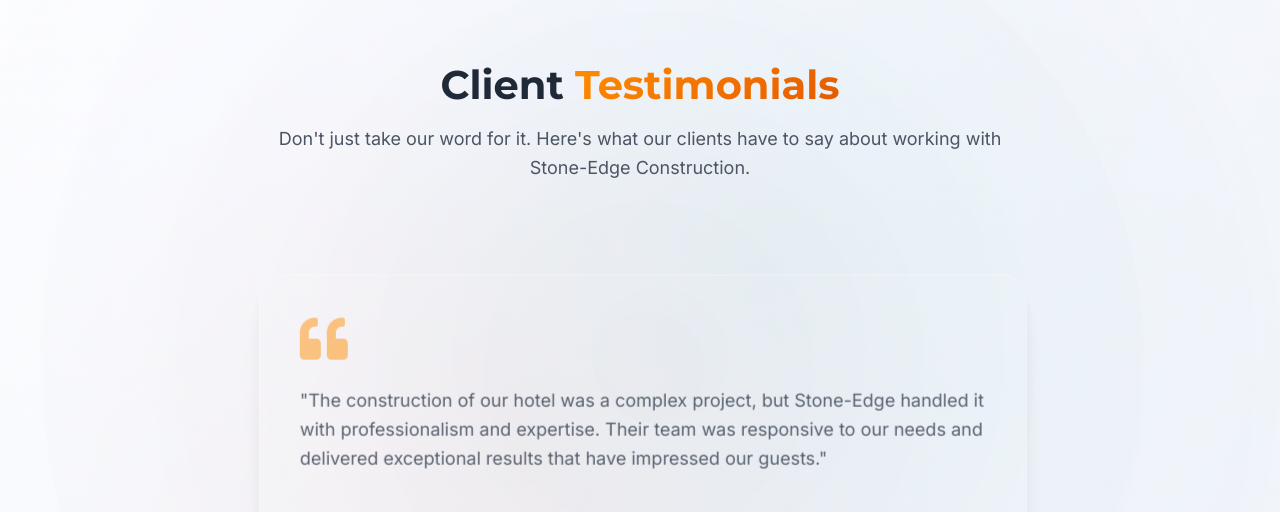
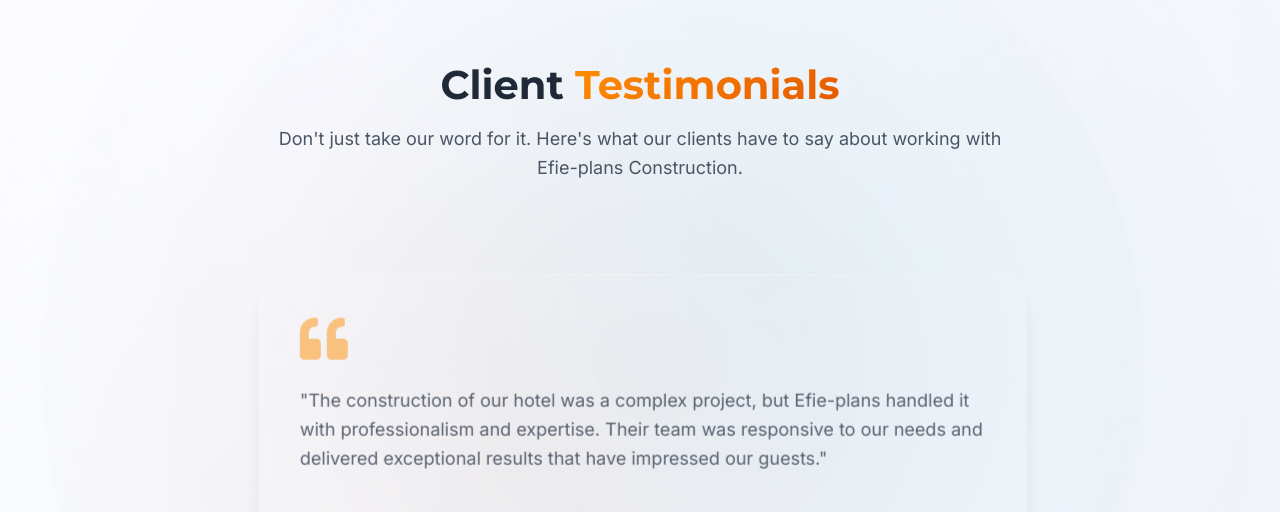
Before and after one commit to AP00014/Efieplans, a React (Vite) app: page /#/ in a window 1280 px wide. Shown: the part 4140-4652 px from the top of the page. Built offline with nearby package versions, Linux system fonts and the light colour scheme; no server answers; grey boxes are pictures that could not be loaded.

Commit message:
newly updated

```diff
--- a/src/components/home/TestimonialsSection.tsx
+++ b/src/components/home/TestimonialsSection.tsx
@@ -11,7 +11,7 @@
     position: 'Property Developer',
     company: 'Accra Estates',
     image: 'https://randomuser.me/api/portraits/men/32.jpg',
-    quote: 'Stone-Edge Construction delivered our residential complex on time and within budget. Their attention to detail and quality workmanship exceeded our expectations. We will definitely work with them again on future projects.',
+    quote: 'Efie-plans Construction delivered our residential complex on time and within budget. Their attention to detail and quality workmanship exceeded our expectations. We will definitely work with them again on future projects.',
     rating: 5
   },
   {
@@ -20,7 +20,7 @@
     position: 'CEO',
     company: 'Mensah Hotels',
     image: 'https://randomuser.me/api/portraits/women/44.jpg',
-    quote: 'The construction of our hotel was a complex project, but Stone-Edge handled it with professionalism and expertise. Their team was responsive to our needs and delivered exceptional results that have impressed our guests.',
+    quote: 'The construction of our hotel was a complex project, but Efie-plans handled it with professionalism and expertise. Their team was responsive to our needs and delivered exceptional results that have impressed our guests.',
     rating: 5
   },
   {
@@ -29,7 +29,7 @@
     position: 'Director',
     company: 'Boateng Retail Group',
     image: 'https://randomuser.me/api/portraits/men/62.jpg',
-    quote: 'We hired Stone-Edge for our shopping mall construction and were impressed by their project management skills. They navigated challenges effectively and maintained high standards throughout the project.',
+    quote: 'We hired Efie-plans for our shopping mall construction and were impressed by their project management skills. They navigated challenges effectively and maintained high standards throughout the project.',
     rating: 4
   },
   {
@@ -38,7 +38,7 @@
     position: 'Homeowner',
     company: '',
     image: 'https://randomuser.me/api/portraits/women/58.jpg',
-    quote: 'Stone-Edge transformed our home with their construction expertise. The team was professional, clean, and respectful of our space. The final result exceeded our expectations and was completed ahead of schedule.',
+    quote: 'Efie-plans transformed our home with their construction expertise. The team was professional, clean, and respectful of our space. The final result exceeded our expectations and was completed ahead of schedule.',
     rating: 5
   },
 ];
@@ -136,7 +136,7 @@
             Client <span className="testimonials-title-highlight">Testimonials</span>
           </h2>
           <p className="testimonials-description">
-            Don't just take our word for it. Here's what our clients have to say about working with Stone-Edge Construction.
+            Don't just take our word for it. Here's what our clients have to say about working with Efie-plans Construction.
           </p>
         </motion.div>
 
```
